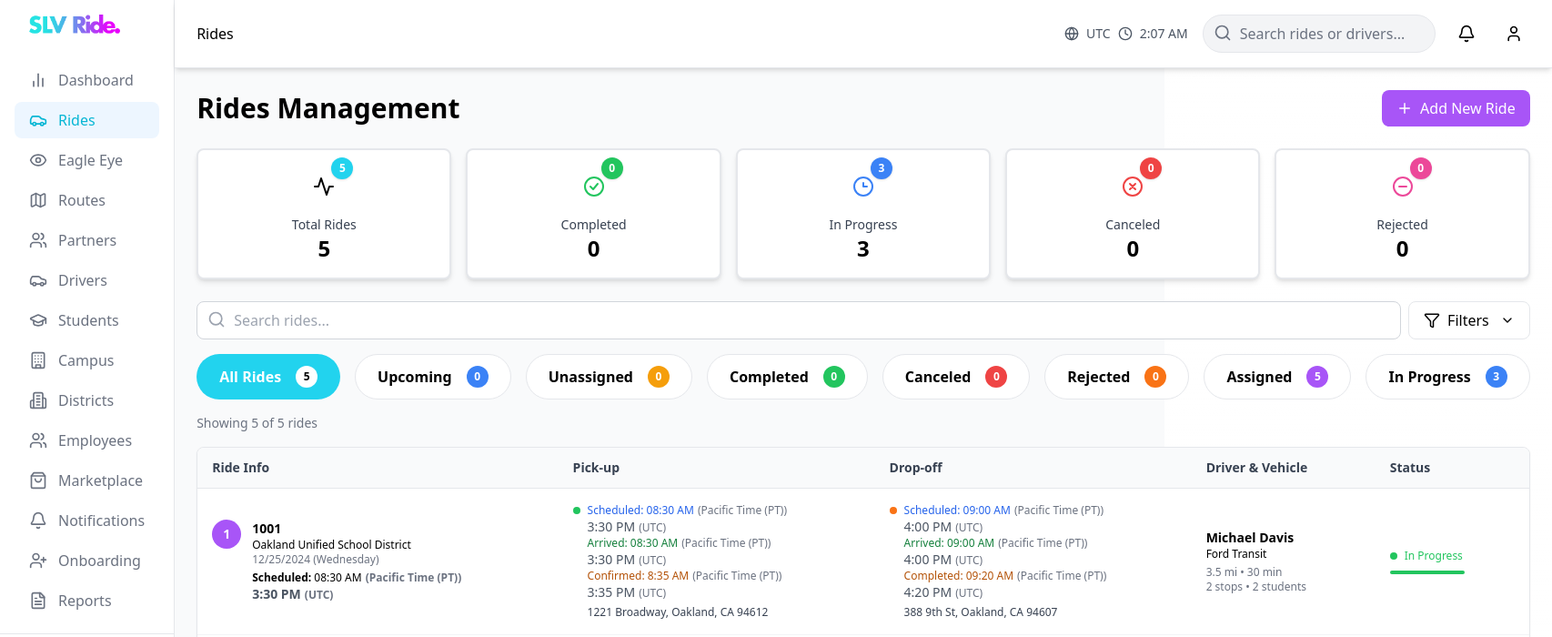
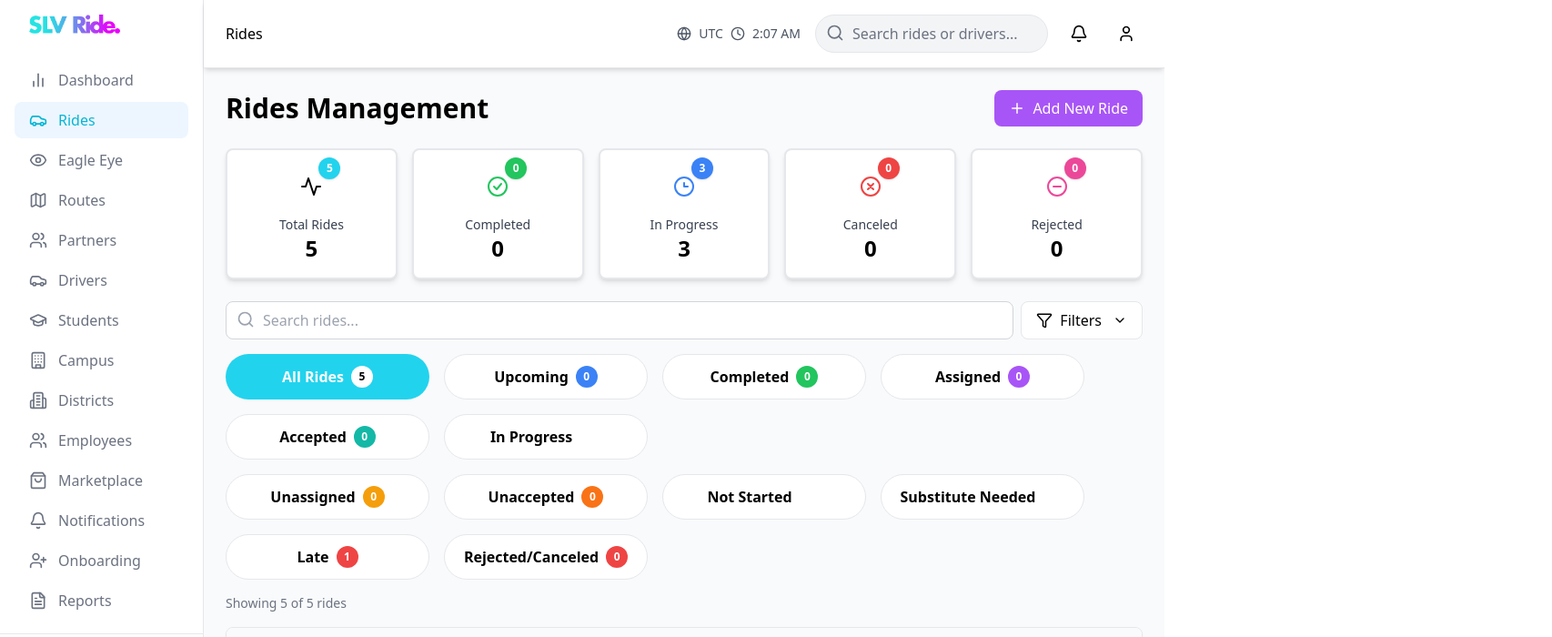
Before and after one commit to AjaySqaby/SLV, a Next.js app: page /rides in a window 1280 px wide. Shown: the top 700 px of the page at 91% size, 1706 px wide, since content can reach past the window. Built offline with nearby package versions, Linux system fonts and the light colour scheme; no server answers.

Commit message:
Refactor Rides components to enhance ride status filtering and display; update RidesTabs to separate tabs into top and bottom rows for better organization. Add new ride statuses and improve RidesTable interactivity with clickable rows for navigation.

```diff
--- a/src/components/rides/RidesTable.jsx
+++ b/src/components/rides/RidesTable.jsx
@@ -1,7 +1,13 @@
 import React from "react";
+import { useRouter } from "next/navigation";
 import DualTimeDisplay from "@/components/ui/DualTimeDisplay";
 
 export default function RidesTable({ rides }) {
+  const router = useRouter();
+
+  const handleRideClick = (rideId) => {
+    router.push(`/rides/${rideId}`);
+  };
 
   return (
     <div className="bg-background rounded-lg shadow-sm border border-[var(--gray-200)] overflow-hidden">
@@ -45,9 +51,10 @@ export default function RidesTable({ rides }) {
               {rides.map((ride, index) => (
                 <tr
                   key={ride.id}
-                  className="border-b border-[var(--gray-100)]"
+                  className="border-b border-[var(--gray-100)] hover:bg-[var(--gray-50)] cursor-pointer transition-all duration-200"
+                  onClick={() => handleRideClick(ride.id)}
                 >
-                  <td className="px-4 py-4 hover:bg-[var(--gray-100)] transition-all duration-200 cursor-pointer">
+                  <td className="px-4 py-2 hover:bg-[var(--gray-100)] transition-all duration-200">
                     <div className="flex items-start gap-3">
                       <div className="w-8 h-8 rounded-full bg-[var(--purple)] text-white flex items-center justify-center text-sm font-bold">
                         {index + 1}
@@ -75,7 +82,7 @@ export default function RidesTable({ rides }) {
                     </div>
                   </td>
 
-                  <td className="px-4 py-4 hover:bg-[var(--gray-100)] transition-all duration-200 cursor-pointer">
+                  <td className="px-4 py-2 hover:bg-[var(--gray-100)] transition-all duration-200">
                     <div className="flex items-start gap-2">
                       <div className="w-2 h-2 rounded-full bg-[var(--green)] mt-1 flex-shrink-0"></div>
                       <div className="min-w-0">
@@ -115,7 +122,7 @@ export default function RidesTable({ rides }) {
                     </div>
                   </td>
 
-                  <td className="px-4 py-4 hover:bg-[var(--gray-100)] transition-all duration-200 cursor-pointer">
+                  <td className="px-4 py-2 hover:bg-[var(--gray-100)] transition-all duration-200">
                     <div className="flex items-start gap-2">
                       <div className="w-2 h-2 rounded-full bg-[var(--orange)] mt-1 flex-shrink-0"></div>
                       <div className="min-w-0">
@@ -155,7 +162,7 @@ export default function RidesTable({ rides }) {
                     </div>
                   </td>
 
-                  <td className="px-4 py-4 hover:bg-[var(--gray-100)] transition-all duration-200 cursor-pointer">
+                  <td className="px-4 py-2 hover:bg-[var(--gray-100)] transition-all duration-200">
                     <div>
                       <div className="font-semibold text-sm text-[var(--primary-black)]">
                         {ride.driver.name}
@@ -172,7 +179,7 @@ export default function RidesTable({ rides }) {
                     </div>
                   </td>
 
-                  <td className="px-4 py-4 hover:bg-[var(--gray-100)] transition-all duration-200 cursor-pointer">
+                  <td className="px-4 py-2 hover:bg-[var(--gray-100)] transition-all duration-200">
                     <div className="flex items-center gap-2">
                       <div
                         className={`w-2 h-2 rounded-full ${
--- a/src/components/rides/RidesTabs.jsx
+++ b/src/components/rides/RidesTabs.jsx
@@ -2,16 +2,27 @@ import Tabs from "../ui/Tabs";
 import React from "react";
 import Button from "@/components/ui/Button";
 
-const tabList = [
+// Top row tabs (0-5)
+const topRowTabs = [
   { id: 0, label: "All Rides", color: "bg-cyan" },
   { id: 1, label: "Upcoming", color: "bg-blue" },
-  { id: 2, label: "Unassigned", color: "bg-amber" },
-  { id: 3, label: "Completed", color: "bg-green" },
-  { id: 4, label: "Canceled", color: "bg-red" },
-  { id: 5, label: "Rejected", color: "bg-orange" },
-  { id: 6, label: "Assigned", color: "bg-purple" },
-  { id: 7, label: "In Progress", color: "bg-blue" },
+  { id: 2, label: "Completed", color: "bg-green" },
+  { id: 3, label: "Assigned", color: "bg-purple" },
+  { id: 4, label: "Accepted", color: "bg-teal" },
+  { id: 5, label: "In Progress", color: "bg-indigo" },
 ];
+
+// Bottom row tabs (6-11)
+const bottomRowTabs = [
+  { id: 6, label: "Unassigned", color: "bg-amber" },
+  { id: 7, label: "Unaccepted", color: "bg-orange" },
+  { id: 8, label: "Not Started", color: "bg-gray" },
+  { id: 9, label: "Substitute Needed", color: "bg-yellow" },
+  { id: 10, label: "Late", color: "bg-red" },
+  { id: 11, label: "Rejected/Canceled", color: "bg-red" },
+];
+
+const tabList = [...topRowTabs, ...bottomRowTabs];
 
 const getTabCount = (idx, counts) => {
   switch (idx) {
@@ -20,30 +31,36 @@ const getTabCount = (idx, counts) => {
     case 1:
       return counts.upcoming;
     case 2:
+      return counts.completed;
+    case 3:
+      return counts.assigned;
+    case 4:
+      return counts.accepted;
+    case 5:
+      return counts.inProgress;
+    case 6:
       return counts.unassigned;
-    case 3:
-      return counts.completed;
-    case 4:
-      return counts.canceled;
-    case 5:
-      return counts.rejected;
-    case 6:
-      return counts.assigned;
     case 7:
-      return counts.inProgress;
+      return counts.unaccepted;
+    case 8:
+      return counts.notStarted;
+    case 9:
+      return counts.substituteNeeded;
+    case 10:
+      return counts.late;
+    case 11:
+      return counts.rejectedCanceled;
     default:
       return 0;
   }
 };
 
 export default function RidesTabs({ activeTab, onTabChange, tabCounts }) {
-  return (
-    <div className="flex whitespace-nowrap gap-4">
-      {tabList.map((tab, idx) => (
+  const renderTabButton = (tab, idx) => (
     <Button
       key={tab.id}
       onClick={() => onTabChange(idx)}
-          className={`flex items-center px-6 py-3 !rounded-full font-semibold cursor-pointer border transition-all duration-150 gap-2
+      className={`flex items-center justify-center px-4 py-3 !rounded-full font-semibold cursor-pointer border transition-all duration-150 gap-2 w-56 min-w-56
         ${
           activeTab === idx
             ? `${tab.color} text-white border-transparent`
@@ -52,9 +69,9 @@ export default function RidesTabs({ activeTab, onTabChange, tabCounts }) {
       `}
       variant={activeTab === idx ? "primary" : "secondary"}
     >
-          <span>{tab.label}</span>
+      <span className="truncate">{tab.label}</span>
       <span
-            className={`ml-2 w-6 h-6 rounded-full flex items-center justify-center text-xs font-bold text-black ${
+        className={`w-6 h-6 rounded-full flex items-center justify-center text-xs font-bold text-black ${
           activeTab === idx
             ? `bg-white text-${tab.color.replace("bg-", "")}`
             : `${tab.color} text-white`
@@ -63,7 +80,19 @@ export default function RidesTabs({ activeTab, onTabChange, tabCounts }) {
         {getTabCount(idx, tabCounts)}
       </span>
     </Button>
-      ))}
+  );
+
+  return (
+    <div className="space-y-4">
+      {/* Top Row */}
+      <div className="flex flex-wrap gap-4">
+        {topRowTabs.map((tab, idx) => renderTabButton(tab, idx))}
+      </div>
+
+      {/* Bottom Row */}
+      <div className="flex flex-wrap gap-4">
+        {bottomRowTabs.map((tab, idx) => renderTabButton(tab, idx + 6))}
+      </div>
     </div>
   );
 }
--- a/src/components/rides/rides-content.jsx
+++ b/src/components/rides/rides-content.jsx
@@ -227,21 +227,25 @@ export default function RidesContent({ headerSearchTerm, onHeaderSearch }) {
 
   const tabCounts = {
     all: rides.length,
-    upcoming: 0,
-    unassigned: 0,
-    completed: 0,
-    canceled: 0,
-    rejected: 0,
-    assigned: rides.length,
+    upcoming: rides.filter((r) => r.status === "Upcoming").length,
+    completed: rides.filter((r) => r.status === "Completed").length,
+    assigned: rides.filter((r) => r.status === "Assigned").length,
+    accepted: rides.filter((r) => r.status === "Accepted").length,
     inProgress: rides.filter((r) => r.status === "In Progress").length,
+    unassigned: rides.filter((r) => r.status === "Unassigned").length,
+    unaccepted: rides.filter((r) => r.status === "Unaccepted").length,
+    notStarted: rides.filter((r) => r.status === "Not Started").length,
+    substituteNeeded: rides.filter((r) => r.status === "Substitute Needed").length,
+    late: rides.filter((r) => r.status === "Late" || r.status === "Delayed").length,
+    rejectedCanceled: rides.filter((r) => r.status === "Rejected" || r.status === "Canceled" || r.status === "Cancelled").length,
   };
 
   const stats = {
     total: rides.length,
     completed: tabCounts.completed,
     inProgress: tabCounts.inProgress,
-    canceled: tabCounts.canceled,
-    rejected: tabCounts.rejected,
+    canceled: tabCounts.rejectedCanceled,
+    rejected: tabCounts.rejectedCanceled,
   };
 
 
@@ -250,29 +254,41 @@ export default function RidesContent({ headerSearchTerm, onHeaderSearch }) {
 
     // Filter by active tab
     switch (activeTab) {
-      case 0:
+      case 0: // All Rides
         filteredRides = rides;
         break;
-      case 1:
-        filteredRides = [];
+      case 1: // Upcoming
+        filteredRides = rides.filter((r) => r.status === "Upcoming");
         break;
-      case 2:
-        filteredRides = [];
+      case 2: // Completed
+        filteredRides = rides.filter((r) => r.status === "Completed");
         break;
-      case 3:
-        filteredRides = [];
+      case 3: // Assigned
+        filteredRides = rides.filter((r) => r.status === "Assigned");
         break;
-      case 4:
-        filteredRides = [];
+      case 4: // Accepted
+        filteredRides = rides.filter((r) => r.status === "Accepted");
         break;
-      case 5:
-        filteredRides = [];
+      case 5: // In Progress
+        filteredRides = rides.filter((r) => r.status === "In Progress");
         break;
-      case 6:
-        filteredRides = rides;
+      case 6: // Unassigned
+        filteredRides = rides.filter((r) => r.status === "Unassigned");
         break;
-      case 7:
-        filteredRides = rides.filter((r) => r.status === "In Progress");
+      case 7: // Unaccepted
+        filteredRides = rides.filter((r) => r.status === "Unaccepted");
+        break;
+      case 8: // Not Started
+        filteredRides = rides.filter((r) => r.status === "Not Started");
+        break;
+      case 9: // Substitute Needed
+        filteredRides = rides.filter((r) => r.status === "Substitute Needed");
+        break;
+      case 10: // Late
+        filteredRides = rides.filter((r) => r.status === "Late" || r.status === "Delayed");
+        break;
+      case 11: // Rejected/Canceled
+        filteredRides = rides.filter((r) => r.status === "Rejected" || r.status === "Canceled" || r.status === "Cancelled");
         break;
       default:
         filteredRides = rides;
--- a/src/components/ui/DualTimeDisplay.jsx
+++ b/src/components/ui/DualTimeDisplay.jsx
@@ -1,7 +1,7 @@
 "use client";
 
 import React from "react";
-import { convertRideTimeToUserTimezone, getTimezoneLabel, getUserTimezone } from "@/utils/timezone";
+import { convertRideTimeToUserTimezone, getTimezoneLabel, getShortTimezoneAbbreviation, getUserTimezone } from "@/utils/timezone";
 import { useTimezone } from "@/contexts/TimezoneContext";
 
 export default function DualTimeDisplay({
@@ -37,16 +37,18 @@ export default function DualTimeDisplay({
   const rideTimezoneLabel = getTimezoneLabel(effectiveRideTimezone);
   const userTimezoneLabel = getTimezoneLabel(effectiveUserTimezone);
 
-  // Compact display (original design)
+  // Compact display (side by side with short abbreviations)
   if (compact) {
+    // Get short timezone abbreviations
+    const rideTimezoneAbbr = getShortTimezoneAbbreviation(effectiveRideTimezone);
+    const userTimezoneAbbr = getShortTimezoneAbbreviation(effectiveUserTimezone);
+
     return (
       <span className={`${className}`}>
         {showLabels && <span className="text-gray-600 mr-1">Time:</span>}
-        <span className="font-medium">{rideTime}</span>
-        <span className="text-xs text-gray-500 ml-1">({rideTimezoneLabel})</span>
-        <br />
-        <span className="text-sm text-gray-600">{userTime}</span>
-        <span className="text-xs text-gray-500 ml-1">({userTimezoneLabel})</span>
+        <span className="font-medium">{rideTime} {rideTimezoneAbbr}</span>
+        <span className="text-gray-500 mx-1">-</span>
+        <span className="font-medium">{userTime} {userTimezoneAbbr}</span>
       </span>
     );
   }
--- a/src/utils/timezone.js
+++ b/src/utils/timezone.js
@@ -36,6 +36,24 @@ export const getUserTimezone = () => {
 export const getTimezoneLabel = (timezoneValue) => {
   const timezone = TIMEZONES.find(tz => tz.value === timezoneValue);
   return timezone ? timezone.label : timezoneValue;
+};
+
+// Get short timezone abbreviation (e.g., PDT, EST, CDT) with daylight saving consideration
+export const getShortTimezoneAbbreviation = (timezoneValue, dateTime = null) => {
+  try {
+    // Use provided dateTime or current time
+    const time = dateTime || DateTime.now();
+    // Set the timezone and get the formatted abbreviation
+    const zonedTime = time.setZone(timezoneValue);
+    const abbr = zonedTime.toFormat('ZZZZ'); // Returns short abbreviation like PDT, EST, CDT
+    return abbr;
+  } catch (error) {
+    console.error('Error getting short timezone abbreviation:', error);
+    // Fallback to extracting abbreviation from timezone label
+    const label = getTimezoneLabel(timezoneValue);
+    const match = label.match(/\(([A-Z]{2,4})\)/);
+    return match ? match[1] : timezoneValue;
+  }
 };
 
 // Get timezone value from label
```
Lines whose indentation alone changed are shown as unchanged.
